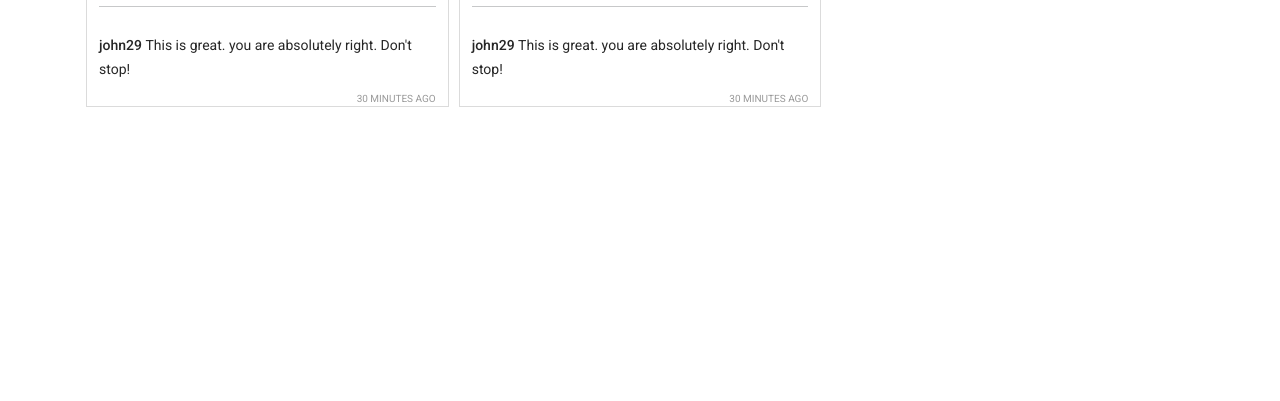
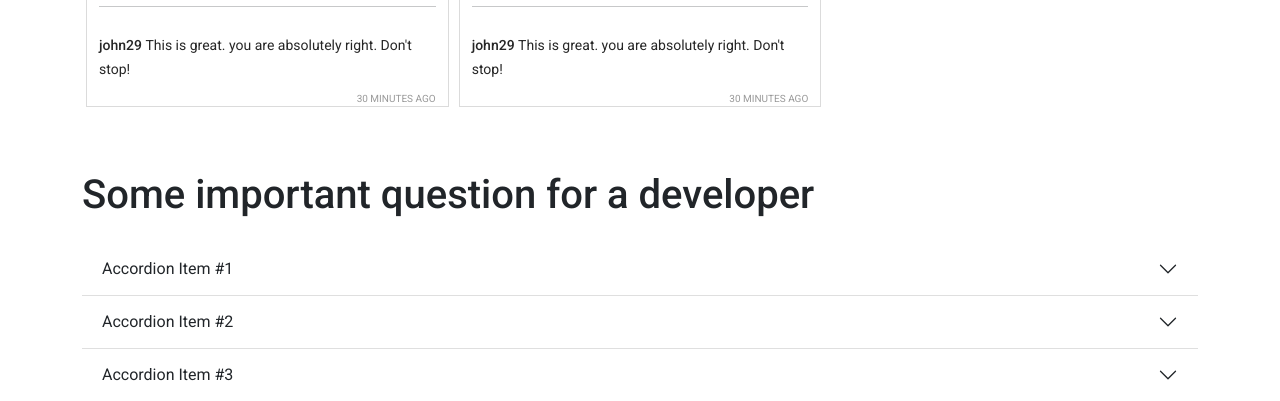
Before and after one commit to antor10655gh/-insta-shohor, a plain HTML site: page index.html in a window 1280 px wide. Shown: the part 1425-1826 px from the top of the page. Before the commit the page ends 1548 px from the top, so only its background shows below. Drawn offline with nearby package versions, Linux system fonts and the light colour scheme.

Commit message:
add question section

```diff
--- a/index.html
+++ b/index.html
@@ -80,9 +80,47 @@
                 <h1>Reported posts</h1>
             </div>
         </main>
+        <section class="container" id="questions">
+            <div class="mt-5 mb-4">
+                <h1>Some important question for a developer</h1>
+            </div>
+            <div class="accordion accordion-flush" id="accordionFlushExample">
+                <div class="accordion-item">
+                  <h2 class="accordion-header" id="flush-headingOne">
+                    <button class="accordion-button collapsed" type="button" data-bs-toggle="collapse" data-bs-target="#flush-collapseOne" aria-expanded="false" aria-controls="flush-collapseOne">
+                      Accordion Item #1
+                    </button>
+                  </h2>
+                  <div id="flush-collapseOne" class="accordion-collapse collapse" aria-labelledby="flush-headingOne" data-bs-parent="#accordionFlushExample">
+                    <div class="accordion-body">Placeholder content for this accordion, which is intended to demonstrate the <code>.accordion-flush</code> class. This is the first item's accordion body.</div>
+                  </div>
+                </div>
+                <div class="accordion-item">
+                  <h2 class="accordion-header" id="flush-headingTwo">
+                    <button class="accordion-button collapsed" type="button" data-bs-toggle="collapse" data-bs-target="#flush-collapseTwo" aria-expanded="false" aria-controls="flush-collapseTwo">
+                      Accordion Item #2
+                    </button>
+                  </h2>
+                  <div id="flush-collapseTwo" class="accordion-collapse collapse" aria-labelledby="flush-headingTwo" data-bs-parent="#accordionFlushExample">
+                    <div class="accordion-body">Placeholder content for this accordion, which is intended to demonstrate the <code>.accordion-flush</code> class. This is the second item's accordion body. Let's imagine this being filled with some actual content.</div>
+                  </div>
+                </div>
+                <div class="accordion-item">
+                  <h2 class="accordion-header" id="flush-headingThree">
+                    <button class="accordion-button collapsed" type="button" data-bs-toggle="collapse" data-bs-target="#flush-collapseThree" aria-expanded="false" aria-controls="flush-collapseThree">
+                      Accordion Item #3
+                    </button>
+                  </h2>
+                  <div id="flush-collapseThree" class="accordion-collapse collapse" aria-labelledby="flush-headingThree" data-bs-parent="#accordionFlushExample">
+                    <div class="accordion-body">Placeholder content for this accordion, which is intended to demonstrate the <code>.accordion-flush</code> class. This is the third item's accordion body. Nothing more exciting happening here in terms of content, but just filling up the space to make it look, at least at first glance, a bit more representative of how this would look in a real-world application.</div>
+                  </div>
+                </div>
+              </div>
+        </section>
         <footer></footer>
 
         <!-- add javascript  file  -->
+        <script src="https://cdn.jsdelivr.net/npm/bootstrap@5.1.3/dist/js/bootstrap.bundle.min.js" integrity="sha384-ka7Sk0Gln4gmtz2MlQnikT1wXgYsOg+OMhuP+IlRH9sENBO0LRn5q+8nbTov4+1p" crossorigin="anonymous"></script>
         <script src="./js/app.js"></script>
     </body>
 </html>
--- a/js/app.js
+++ b/js/app.js
@@ -144,6 +144,7 @@
 };
 
 const displayLikedPosts = () => {
+    document.getElementById( "questions" ).innerHTML = '';
     document.getElementById( "liked" ).innerHTML = '';
     const likedPosts = getLikedPosts();
     likedPosts.forEach((post) => {
@@ -153,7 +154,8 @@
 };
 
 const displayReportedPosts = () => {
-  document.getElementById( "reported" ).innerHTML = '';
+    document.getElementById( "questions" ).innerHTML = '';
+    document.getElementById( "reported" ).innerHTML = '';
     const reportedPosts = getReportedPosts();
     reportedPosts.forEach((post) => {
         const div = createPost(post);
```
